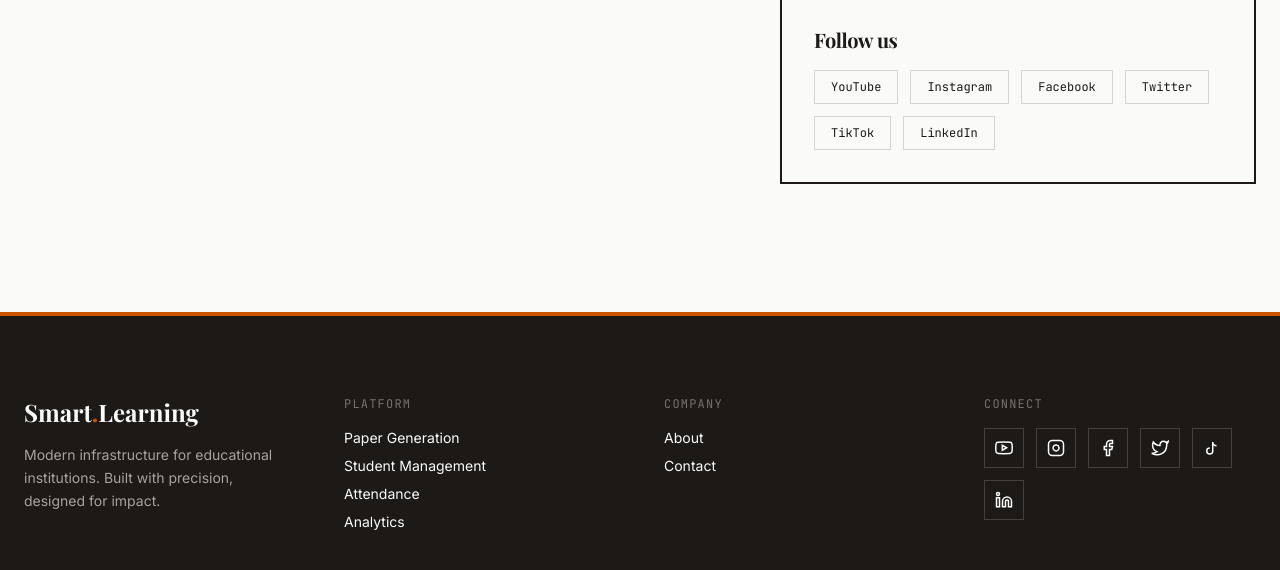
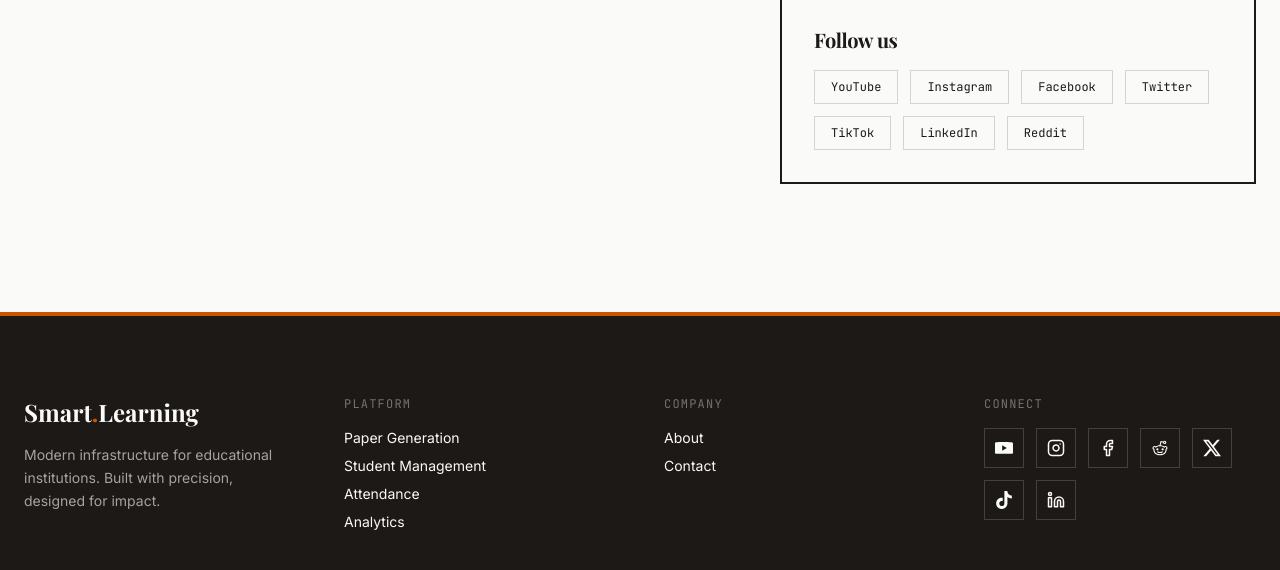
Before and after one commit to Nexanod/smart-learning-static, a Next.js app: page /contact in a window 1280 px wide. Shown: the part 1163-1733 px from the top of the page. Built offline with nearby package versions, Linux system fonts and the light colour scheme; a web font is replaced by a local one.

Commit message:
Update demo creds and social links

```diff
--- a/src/app/contact/page.tsx
+++ b/src/app/contact/page.tsx
@@ -1,11 +1,13 @@
 'use client';
 
 import { useState } from 'react';
+import { SOCIAL_LINKS, CONTACT_INFO } from '@/constants/site';
 import Navbar from '@/components/Navbar';
 import SiteFooter from '@/components/SiteFooter';
 import CustomCursor from '@/components/CustomCursor';
 import GrainOverlay from '@/components/GrainOverlay';
 import RevealObserver from '@/components/RevealObserver';
+import { Check, AlertCircle } from 'lucide-react';
 
 export default function ContactPage() {
   const [status, setStatus] = useState<'idle' | 'sending' | 'sent' | 'error'>(
@@ -156,8 +158,16 @@
                   className='brutal-border px-8 py-4 bg-[#cc5500] text-white font-mono text-sm tracking-wider hover-target w-full md:w-auto disabled:opacity-60'
                 >
                   {status === 'sending' && 'Sending...'}
-                  {status === 'sent' && '✓ Message Sent!'}
-                  {status === 'error' && '✕ Failed — Try Again'}
+                  {status === 'sent' && (
+                    <span className='flex items-center justify-center gap-2'>
+                      <Check size={16} /> Message Sent!
+                    </span>
+                  )}
+                  {status === 'error' && (
+                    <span className='flex items-center justify-center gap-2'>
+                      <AlertCircle size={16} /> Failed — Try Again
+                    </span>
+                  )}
                   {status === 'idle' && 'Send Message'}
                 </button>
               </form>
@@ -178,10 +188,10 @@
                       EMAIL
                     </div>
                     <a
-                      href='mailto:sales@smartlearning.pk'
+                      href={`mailto:${CONTACT_INFO.email}`}
                       className='text-stone-900 hover:text-[#cc5500] transition-colors no-underline hover-target'
                     >
-                      sales@smartlearning.pk
+                      {CONTACT_INFO.email}
                     </a>
                   </div>
                   <div>
@@ -189,17 +199,19 @@
                       PHONE
                     </div>
                     <a
-                      href='tel:+923366663633'
+                      href={`tel:${CONTACT_INFO.phone.replace(/-/g, '')}`}
                       className='text-stone-900 hover:text-[#cc5500] transition-colors no-underline hover-target'
                     >
-                      +92-336-6663633
+                      {CONTACT_INFO.phoneLabel}
                     </a>
                   </div>
                   <div>
                     <div className='font-mono text-xs tracking-widest text-[#cc5500] mb-1'>
                       OFFICE
                     </div>
-                    <p className='text-stone-600 text-sm'>Lahore, Pakistan</p>
+                    <p className='text-stone-600 text-sm'>
+                      {CONTACT_INFO.address}
+                    </p>
                   </div>
                 </div>
               </div>
@@ -226,19 +238,22 @@
                 </h3>
                 <div className='flex flex-wrap gap-3'>
                   {[
-                    'YouTube',
-                    'Instagram',
-                    'Facebook',
-                    'Twitter',
-                    'TikTok',
-                    'LinkedIn',
+                    { name: 'YouTube', href: SOCIAL_LINKS.youtube },
+                    { name: 'Instagram', href: SOCIAL_LINKS.instagram },
+                    { name: 'Facebook', href: SOCIAL_LINKS.facebook },
+                    { name: 'Twitter', href: SOCIAL_LINKS.twitter },
+                    { name: 'TikTok', href: SOCIAL_LINKS.tiktok },
+                    { name: 'LinkedIn', href: SOCIAL_LINKS.linkedin },
+                    { name: 'Reddit', href: SOCIAL_LINKS.reddit },
                   ].map(s => (
                     <a
-                      key={s}
-                      href='#'
+                      key={s.name}
+                      href={s.href}
+                      target='_blank'
+                      rel='noopener noreferrer'
                       className='px-4 py-2 border border-stone-300 font-mono text-xs hover:border-[#cc5500] hover:text-[#cc5500] transition-colors hover-target no-underline'
                     >
-                      {s}
+                      {s.name}
                     </a>
                   ))}
                 </div>
--- a/src/app/page.tsx
+++ b/src/app/page.tsx
@@ -9,6 +9,15 @@
 import PricingSection from '@/components/PricingSection';
 import RevealObserver from '@/components/RevealObserver';
 import DemoModal from '@/components/DemoModal';
+import {
+  Zap,
+  Lock,
+  Hexagon,
+  Activity,
+  Users,
+  Globe,
+  Plus
+} from 'lucide-react';
 
 function TextScramble({ phrases }: { phrases: string[] }) {
   const ref = useRef<HTMLSpanElement>(null);
@@ -146,17 +155,7 @@
                 transform: open === i ? 'rotate(45deg)' : 'rotate(0deg)',
               }}
             >
-              <svg
-                width='24'
-                height='24'
-                viewBox='0 0 24 24'
-                fill='none'
-                stroke='currentColor'
-                strokeWidth='2'
-              >
-                <line x1='12' y1='5' x2='12' y2='19' />
-                <line x1='5' y1='12' x2='19' y2='12' />
-              </svg>
+              <Plus size={24} />
             </div>
           </div>
           <div
@@ -184,52 +183,32 @@
 
 const features = [
   {
-    icon: <path d='M13 2L3 14h9l-1 8 10-12h-9l1-8z' />,
+    icon: <Zap size={24} />,
     title: 'Instant Generation',
     desc: 'Generate examination papers in under 30 seconds with AI-optimized question distribution and difficulty balancing.',
   },
   {
-    icon: (
-      <>
-        <rect x='3' y='11' width='18' height='11' rx='2' ry='2' />
-        <path d='M7 11V7a5 5 0 0 1 10 0v4' />
-      </>
-    ),
+    icon: <Lock size={24} />,
     title: 'Bank-Grade Security',
     desc: 'End-to-end encryption, role-based access control, and comprehensive audit trails for all sensitive data.',
   },
   {
-    icon: (
-      <path d='M21 16V8a2 2 0 0 0-1-1.73l-7-4a2 2 0 0 0-2 0l-7 4A2 2 0 0 0 3 8v8a2 2 0 0 0 1 1.73l7 4a2 2 0 0 0 2 0l7-4A2 2 0 0 0 21 16z' />
-    ),
+    icon: <Hexagon size={24} />,
     title: 'Modular Architecture',
     desc: 'Deploy only what you need. Each module functions independently with clean API integration points.',
   },
   {
-    icon: <polyline points='22 12 18 12 15 21 9 3 6 12 2 12' />,
+    icon: <Activity size={24} />,
     title: 'Predictive Analytics',
     desc: 'Identify at-risk students, predict attendance patterns, and optimize resource allocation with machine learning.',
   },
   {
-    icon: (
-      <>
-        <path d='M17 21v-2a4 4 0 0 0-4-4H5a4 4 0 0 0-4 4v2' />
-        <circle cx='9' cy='7' r='4' />
-        <path d='M23 21v-2a4 4 0 0 0-3-3.87' />
-        <path d='M16 3.13a4 4 0 0 1 0 7.75' />
-      </>
-    ),
+    icon: <Users size={24} />,
     title: 'Multi-Tenant',
     desc: 'Manage multiple campuses, departments, or institutions from a single dashboard with complete data isolation.',
   },
   {
-    icon: (
-      <>
-        <circle cx='12' cy='12' r='10' />
-        <line x1='2' y1='12' x2='22' y2='12' />
-        <path d='M12 2a15.3 15.3 0 0 1 4 10 15.3 15.3 0 0 1-4 10 15.3 15.3 0 0 1-4-10 15.3 15.3 0 0 1 4-10z' />
-      </>
-    ),
+    icon: <Globe size={24} />,
     title: 'Global Access',
     desc: 'Cloud-native infrastructure with 99.99% uptime SLA. Access from anywhere, on any device, in any timezone.',
   },
@@ -398,18 +377,8 @@
                 className='bg-stone-900 p-8 group hover:bg-stone-800 transition-colors reveal-up hover-target'
                 style={{ transitionDelay: `${(i % 3) * 0.1}s` }}
               >
-                <div className='w-12 h-12 border border-stone-700 flex items-center justify-center mb-6 group-hover:border-[#cc5500] transition-colors'>
-                  <svg
-                    width='24'
-                    height='24'
-                    viewBox='0 0 24 24'
-                    fill='none'
-                    stroke='currentColor'
-                    strokeWidth='1.5'
-                    className='text-[#cc5500]'
-                  >
-                    {f.icon}
-                  </svg>
+                <div className='w-12 h-12 border border-stone-700 flex items-center justify-center mb-6 group-hover:border-[#cc5500] transition-colors text-[#cc5500]'>
+                  {f.icon}
                 </div>
                 <h3 className='font-display text-xl font-bold mb-3 text-stone-50'>
                   {f.title}
--- a/src/app/paper-generation/page.tsx
+++ b/src/app/paper-generation/page.tsx
@@ -6,6 +6,14 @@
 import CustomCursor from '@/components/CustomCursor';
 import GrainOverlay from '@/components/GrainOverlay';
 import RevealObserver from '@/components/RevealObserver';
+import {
+  LayoutGrid,
+  Activity,
+  FileText,
+  CheckCircle2,
+  Settings,
+  Book
+} from 'lucide-react';
 
 const steps = [
   {
@@ -30,63 +38,32 @@
   {
     title: 'Question Bank Management',
     desc: "Organize thousands of questions by subject, topic, difficulty, and Bloom's taxonomy level.",
-    icon: (
-      <>
-        <rect x='3' y='3' width='7' height='7' />
-        <rect x='14' y='3' width='7' height='7' />
-        <rect x='3' y='14' width='7' height='7' />
-        <rect x='14' y='14' width='7' height='7' />
-      </>
-    ),
+    icon: <LayoutGrid size={24} />,
   },
   {
     title: 'Difficulty Balancing',
     desc: 'AI ensures proper distribution across easy, medium, and hard questions based on your specifications.',
-    icon: (
-      <>
-        <polyline points='22 12 18 12 15 21 9 3 6 12 2 12' />
-      </>
-    ),
+    icon: <Activity size={24} />,
   },
   {
     title: 'Multiple Formats',
     desc: 'MCQs, short answer, long answer, true/false, matching, fill-in-the-blanks — all in one paper.',
-    icon: (
-      <>
-        <path d='M14 2H6a2 2 0 0 0-2 2v16a2 2 0 0 0 2 2h12a2 2 0 0 0 2-2V8z' />
-        <polyline points='14 2 14 8 20 8' />
-      </>
-    ),
+    icon: <FileText size={24} />,
   },
   {
     title: 'Auto Answer Keys',
     desc: 'Marking schemes and answer keys generated automatically with configurable partial marking rules.',
-    icon: (
-      <>
-        <path d='M22 11.08V12a10 10 0 1 1-5.93-9.14' />
-        <polyline points='22 4 12 14.01 9 11.01' />
-      </>
-    ),
+    icon: <CheckCircle2 size={24} />,
   },
   {
     title: 'Variant Generation',
     desc: 'Generate multiple variants of the same paper with shuffled questions to prevent cheating.',
-    icon: (
-      <>
-        <circle cx='12' cy='12' r='3' />
-        <path d='M19.4 15a1.65 1.65 0 0 0 .33 1.82l.06.06a2 2 0 0 1 0 2.83 2 2 0 0 1-2.83 0l-.06-.06a1.65 1.65 0 0 0-1.82-.33 1.65 1.65 0 0 0-1 1.51V21a2 2 0 0 1-2 2 2 2 0 0 1-2-2v-.09A1.65 1.65 0 0 0 9 19.4a1.65 1.65 0 0 0-1.82.33l-.06.06a2 2 0 0 1-2.83 0 2 2 0 0 1 0-2.83l.06-.06A1.65 1.65 0 0 0 4.68 15a1.65 1.65 0 0 0-1.51-1H3a2 2 0 0 1-2-2 2 2 0 0 1 2-2h.09A1.65 1.65 0 0 0 4.6 9a1.65 1.65 0 0 0-.33-1.82l-.06-.06a2 2 0 0 1 0-2.83 2 2 0 0 1 2.83 0l.06.06A1.65 1.65 0 0 0 9 4.68a1.65 1.65 0 0 0 1-1.51V3a2 2 0 0 1 2-2 2 2 0 0 1 2 2v.09a1.65 1.65 0 0 0 1 1.51 1.65 1.65 0 0 0 1.82-.33l.06-.06a2 2 0 0 1 2.83 0 2 2 0 0 1 0 2.83l-.06.06a1.65 1.65 0 0 0-.33 1.82V9a1.65 1.65 0 0 0 1.51 1H21a2 2 0 0 1 2 2 2 2 0 0 1-2 2h-.09a1.65 1.65 0 0 0-1.51 1z' />
-      </>
-    ),
+    icon: <Settings size={24} />,
   },
   {
     title: 'Template Library',
     desc: 'Pre-built templates for board exams, unit tests, quizzes, and practice worksheets.',
-    icon: (
-      <>
-        <path d='M4 19.5A2.5 2.5 0 0 1 6.5 17H20' />
-        <path d='M6.5 2H20v20H6.5A2.5 2.5 0 0 1 4 19.5v-15A2.5 2.5 0 0 1 6.5 2z' />
-      </>
-    ),
+    icon: <Book size={24} />,
   },
 ];
 
@@ -245,18 +222,8 @@
                 className='border-2 border-stone-900 p-8 hover:bg-stone-100 transition-colors reveal-up hover-target'
                 style={{ transitionDelay: `${(i % 3) * 0.1}s` }}
               >
-                <div className='w-12 h-12 border border-stone-300 flex items-center justify-center mb-6'>
-                  <svg
-                    width='24'
-                    height='24'
-                    viewBox='0 0 24 24'
-                    fill='none'
-                    stroke='currentColor'
-                    strokeWidth='1.5'
-                    className='text-[#cc5500]'
-                  >
-                    {c.icon}
-                  </svg>
+                <div className='w-12 h-12 border border-stone-300 flex items-center justify-center mb-6 text-[#cc5500]'>
+                  {c.icon}
                 </div>
                 <h3 className='font-display text-xl font-bold mb-3'>
                   {c.title}
--- a/src/components/PricingSection.tsx
+++ b/src/components/PricingSection.tsx
@@ -2,6 +2,7 @@
 
 import { useState } from 'react';
 import Link from 'next/link';
+import { Check } from 'lucide-react';
 
 const plans = [
   {
@@ -204,7 +205,7 @@
               <ul className='space-y-3 mb-8 flex-1'>
                 {plan.features.map(f => (
                   <li key={f} className='flex items-start gap-3 text-sm'>
-                    <span className='text-[#cc5500] mt-0.5'>✓</span>
+                    <Check size={16} className='text-[#cc5500] mt-0.5 shrink-0' />
                     {f}
                   </li>
                 ))}
--- a/src/components/SiteFooter.tsx
+++ b/src/components/SiteFooter.tsx
@@ -1,56 +1,68 @@
 import Link from 'next/link';
+import { SOCIAL_LINKS } from '@/constants/site';
+import {
+  Instagram,
+  Facebook,
+  Twitter,
+  Linkedin
+} from 'lucide-react';
 
 const socials = [
   {
     name: 'YouTube',
-    href: '#',
+    href: SOCIAL_LINKS.youtube,
     icon: (
-      <>
-        <path d='M22.54 6.42a2.78 2.78 0 0 0-1.94-2C18.88 4 12 4 12 4s-6.88 0-8.6.46a2.78 2.78 0 0 0-1.94 2A29 29 0 0 0 1 11.75a29 29 0 0 0 .46 5.33A2.78 2.78 0 0 0 3.4 19.1c1.72.46 8.6.46 8.6.46s6.88 0 8.6-.46a2.78 2.78 0 0 0 1.94-2 29 29 0 0 0 .46-5.25 29 29 0 0 0-.46-5.43z' />
-        <polygon points='9.75 15.02 15.5 11.75 9.75 8.48 9.75 15.02' />
-      </>
+      <svg width='18' height='18' viewBox='0 0 24 24' fill='currentColor'>
+        <path d='M23.498 6.186c-.28-.1.528-.433.84-.716-.316-.282-.647-.487-1.048-.627C21.492 4.14 12 4.14 12 4.14s-9.492 0-11.29.503c-.4.14-.731.345-1.048.627-.312.283-.487.616-.716.84-.13.18-.34.52-.34.52s-.51 2.146-.51 4.292v2.016c0 2.146.51 4.292.51 4.292s.21.34.34.52c.229.224.404.557.716.84.316.282.647.487 1.048.627 1.798.503 11.29.503 11.29.503s9.492 0 11.29-.503c.4-.14.731-.345 1.048-.627.312-.283.487-.616.716-.84.13-.18.34-.52.34-.52s.51-2.146.51-4.292V10.48c0-2.146-.51-4.294-.51-4.294s-.21-.34-.34-.52zM9.545 15.568V8.432L15.818 12l-6.273 3.568z' />
+      </svg>
     ),
   },
   {
     name: 'Instagram',
-    href: '#',
-    icon: (
-      <>
-        <rect x='2' y='2' width='20' height='20' rx='5' ry='5' />
-        <path d='M16 11.37A4 4 0 1 1 12.63 8 4 4 0 0 1 16 11.37z' />
-        <line x1='17.5' y1='6.5' x2='17.51' y2='6.5' />
-      </>
-    ),
+    href: SOCIAL_LINKS.instagram,
+    icon: <Instagram size={18} />,
   },
   {
     name: 'Facebook',
-    href: '#',
+    href: SOCIAL_LINKS.facebook,
+    icon: <Facebook size={18} />,
+  },
+  {
+    name: 'Reddit',
+    href: SOCIAL_LINKS.reddit,
     icon: (
-      <path d='M18 2h-3a5 5 0 0 0-5 5v3H7v4h3v8h4v-8h3l1-4h-4V7a1 1 0 0 1 1-1h3z' />
+      <svg width='18' height='18' viewBox='0 0 192 192' fill='currentColor'>
+        <path d='m33.067 111.226 5.826 1.435a6 6 0 0 0-3.978-7.143l-1.848 5.708Zm17.548-25.068-4.728 3.694a6 6 0 0 0 8.341 1.096l-3.613-4.79Zm90.77 0-3.613 4.79a6 6 0 0 0 8.341-1.096l-4.728-3.694Zm17.548 25.068-1.848-5.708a6 6 0 0 0-3.978 7.143l5.826-1.435ZM96 174.001c18.846 0 36.138-5.722 48.855-15.259C157.573 149.203 166 135.568 166 120.001h-12c0 10.943-5.9 21.307-16.345 29.141-10.447 7.835-25.155 12.859-41.655 12.859v12Zm-70-54c0 15.567 8.427 29.202 21.145 38.741 12.717 9.537 30.01 15.259 48.855 15.259v-12c-16.5 0-31.208-5.024-41.655-12.859C43.9 141.308 38 130.944 38 120.001H26Zm1.241-10.21A42.616 42.616 0 0 0 26 120.001h12c0-2.505.306-4.956.893-7.34l-11.652-2.87ZM16 96.001c0 9.793 6.394 18.076 15.219 20.933l3.696-11.416A10.007 10.007 0 0 1 28 96.001H16Zm22-22c-12.15 0-22 9.85-22 22h12c0-5.523 4.477-10 10-10v-12Zm17.343 8.463C51.326 77.324 45.049 74 38 74v12c3.2 0 6.047 1.496 7.887 3.851l9.456-7.388ZM96 66c-18.916 0-36.268 5.764-48.998 15.367l7.226 9.58C64.682 83.063 79.438 78 96 78V66Zm48.998 15.367C132.268 71.765 114.916 66 96 66v12c16.563 0 31.318 5.062 41.772 12.947l7.226-9.58Zm1.115 8.484a9.972 9.972 0 0 1 7.887-3.85v-12c-7.05 0-13.326 3.322-17.343 8.463l9.456 7.388Zm7.887-3.85c5.523 0 10 4.477 10 10h12c0-12.15-9.85-22-22-22v12Zm10 10c0 4.438-2.895 8.215-6.915 9.517l3.696 11.416c8.825-2.857 15.219-11.14 15.219-20.933h-12Zm2 24a42.63 42.63 0 0 0-1.241-10.21l-11.652 2.87c.587 2.384.893 4.835.893 7.34h12Z' />
+        <circle cx='68' cy='110.001' r='12' />
+        <circle cx='124' cy='110.001' r='12' />
+        <path fill='none' stroke='currentColor' strokeWidth='12' strokeLinecap='round' d='M120 138.001s-8 6-24 6-24-6-24-6' />
+        <circle cx='146' cy='36.001' r='12' fill='none' stroke='currentColor' strokeWidth='12' />
+        <path fillRule='evenodd' d='M107.177 22.118a6 6 0 0 0-7.028 4.553l-10 44a6 6 0 1 0 11.702 2.66l8.704-38.3 24.074 4.815A11.985 11.985 0 0 1 134 36c0-3.036 1.127-5.808 2.986-7.922l-29.809-5.961Z' clipRule='evenodd' />
+      </svg>
     ),
   },
   {
     name: 'Twitter',
-    href: '#',
+    href: SOCIAL_LINKS.twitter,
     icon: (
-      <path d='M23 3a10.9 10.9 0 0 1-3.14 1.53 4.48 4.48 0 0 0-7.86 3v1A10.66 10.66 0 0 1 3 4s-4 9 5 13a11.64 11.64 0 0 1-7 2c9 5 20 0 20-11.5a4.5 4.5 0 0 0-.08-.83A7.72 7.72 0 0 0 23 3z' />
+      <svg width='18' height='18' viewBox='0 0 24 24' fill='currentColor'>
+        <path d='M18.901 1.153h3.68l-8.04 9.19L24 22.846h-7.406l-5.8-7.584-6.638 7.584H.474l8.6-9.83L0 1.154h7.594l5.243 6.932ZM17.61 20.644h2.039L6.486 3.24H4.298Z' />
+      </svg>
     ),
   },
   {
     name: 'TikTok',
-    href: '#',
-    icon: <path d='M9 12a4 4 0 1 0 4 4V4a5 5 0 0 0 5 5' />,
+    href: SOCIAL_LINKS.tiktok,
+    icon: (
+      <svg width='18' height='18' viewBox='0 0 24 24' fill='currentColor'>
+        <path d="M12.525.02c1.31-.02 2.61-.01 3.91-.02.08 1.53.63 3.09 1.75 4.17 1.12 1.11 2.7 1.62 4.24 1.79v4.03c-1.44-.05-2.89-.35-4.2-.97-.57-.26-1.1-.59-1.62-.93-.01 2.92.01 5.84-.02 8.75-.08 1.4-.54 2.79-1.35 3.94-1.31 1.92-3.58 3.17-5.91 3.21-1.43.08-2.86-.31-4.08-1.03-2.02-1.19-3.44-3.37-3.65-5.71-.02-.5-.03-1-.01-1.49.18-1.9 1.12-3.72 2.58-4.96 1.66-1.44 3.98-2.13 6.15-1.72.02 1.48-.04 2.96-.04 4.44-.99-.32-2.15-.23-3.02.37-.63.41-1.11 1.04-1.36 1.75-.21.51-.15 1.07-.14 1.61.24 1.64 1.82 3.02 3.5 2.87 1.12-.01 2.19-.66 2.77-1.61.19-.33.4-.67.41-1.06.1-1.79.06-3.57.07-5.36.01-4.03-.01-8.05.02-12.07z"/>
+      </svg>
+    ),
   },
   {
     name: 'LinkedIn',
-    href: '#',
-    icon: (
-      <>
-        <path d='M16 8a6 6 0 0 1 6 6v7h-4v-7a2 2 0 0 0-2-2 2 2 0 0 0-2 2v7h-4v-7a6 6 0 0 1 6-6z' />
-        <rect x='2' y='9' width='4' height='12' />
-        <circle cx='4' cy='4' r='2' />
-      </>
-    ),
+    href: SOCIAL_LINKS.linkedin,
+    icon: <Linkedin size={18} />,
   },
 ];
 
@@ -145,16 +157,7 @@
                   aria-label={s.name}
                   className='w-10 h-10 border border-stone-700 flex items-center justify-center hover:border-[#cc5500] hover:text-[#cc5500] transition-colors hover-target'
                 >
-                  <svg
-                    width='18'
-                    height='18'
-                    viewBox='0 0 24 24'
-                    fill='none'
-                    stroke='currentColor'
-                    strokeWidth='2'
-                  >
-                    {s.icon}
-                  </svg>
+                  {s.icon}
                 </a>
               ))}
             </div>
--- /dev/null
+++ b/src/constants/site.ts
@@ -0,0 +1,19 @@
+export const SOCIAL_LINKS = {
+  youtube: 'https://www.youtube.com/@smartlearning-pk',
+  instagram: '#',
+  facebook: 'https://www.facebook.com/people/Smart-Learning/61583344564169/',
+  twitter: 'https://x.com/smartlearningpk',
+  tiktok: 'https://www.tiktok.com/@smartlearning_pk',
+  linkedin: '#',
+  reddit: 'https://www.reddit.com/user/No-Variety5113/',
+};
+
+export const CONTACT_INFO = {
+  email: 'sales@smartlearning.pk',
+  phone: '+92-336-6663633',
+  phoneLabel: '+92-336-6663633',
+  address: 'Lahore, Pakistan',
+  demoUrl: 'https://demo.smartlearning.pk',
+  demoUser: 'demo',
+  demoPass: 'Test123@',
+};
```
Also changed, not shown: src/components/DemoModal.tsx (+8 -16 lines), src/components/Navbar.tsx (+3 -13 lines).
